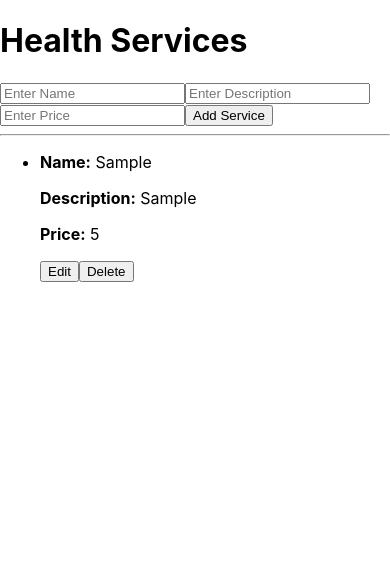
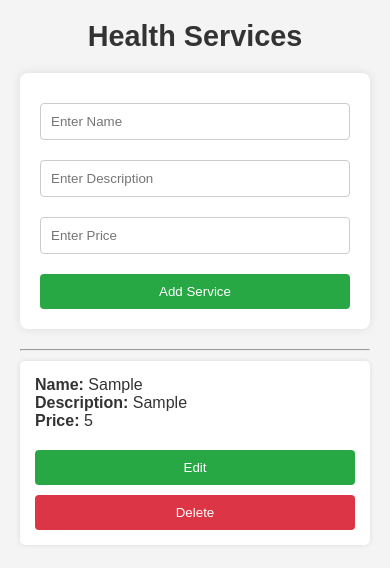
Before and after one commit to Shaheryar0054/health-services, a React (Create React App) app: page / in a window 390 px wide. Both pictures are taken after typing "Sample", "Sample", "5" into the empty fields and a click on the button "Add Service". Shown: the top 568 px of the page. Built offline with nearby package versions, Linux system fonts and the light colour scheme.

Commit message:
Added some styling using css

```diff
--- a/src/App.css
+++ b/src/App.css
@@ -1,38 +1,117 @@
-.App {
-  text-align: center;
+* {
+  box-sizing: border-box;
+  margin: 0;
+  padding: 0;
 }
 
-.App-logo {
-  height: 40vmin;
-  pointer-events: none;
+body {
+  font-family: Arial, sans-serif;
+  background-color: #f4f4f4;
+  color: #333;
+  padding: 20px;
 }
 
-@media (prefers-reduced-motion: no-preference) {
-  .App-logo {
-    animation: App-logo-spin infinite 20s linear;
+h1 {
+  text-align: center;
+  margin-bottom: 20px;
+}
+
+form {
+  display: flex;
+  flex-direction: column;
+  max-width: 400px;
+  margin: auto;
+  background: #fff;
+  padding: 20px;
+  border-radius: 8px;
+  box-shadow: 0 0 10px rgba(0, 0, 0, 0.1);
+}
+
+input {
+  padding: 10px;
+  margin: 10px 0;
+  border: 1px solid #ccc;
+  border-radius: 4px;
+}
+
+button {
+  padding: 10px;
+  background: #28a745;
+  color: #fff;
+  border: none;
+  border-radius: 4px;
+  cursor: pointer;
+}
+
+button:hover {
+  background: #218838;
+}
+
+.error {
+  color: red;
+  text-align: center;
+  margin: 10px 0;
+}
+
+ul {
+  list-style-type: none;
+  padding: 0;
+}
+
+li {
+  background: #fff;
+  margin: 10px 0;
+  padding: 15px 50px;
+  border-radius: 5px;
+  box-shadow: 0 0 5px rgba(0, 0, 0, 0.1);
+  display: flex;
+  justify-content: space-between;
+  align-items: center;
+}
+
+li div {
+  flex-grow: 1;
+}
+
+@media (max-width: 600px) {
+  form {
+    width: 100%;
+  }
+
+  button {
+    margin-top: 10px;
+    width: 100%;
   }
 }
 
-.App-header {
-  background-color: #282c34;
-  min-height: 100vh;
-  display: flex;
-  flex-direction: column;
-  align-items: center;
-  justify-content: center;
-  font-size: calc(10px + 2vmin);
-  color: white;
+@media (max-width: 768px) {
+  h1 {
+    font-size: 1.8rem;
+  }
+
+  li {
+    flex-direction: column;
+    align-items: flex-start;
+    padding: 15px;
+  }
+
+  li div {
+    margin-bottom: 10px;
+  }
 }
 
-.App-link {
-  color: #61dafb;
+button.edite-btn {
+  margin-right: 10px; /* Add space between the buttons */
 }
 
-@keyframes App-logo-spin {
-  from {
-    transform: rotate(0deg);
-  }
-  to {
-    transform: rotate(360deg);
-  }
+button.delete-btn {
+  background-color: #dc3545; /* Red color for the delete button */
 }
+
+button.delete-btn:hover {
+  background-color: #c82333; /* Darker red on hover */
+}
+
+hr {
+  margin-top: 20px;
+}
--- a/src/components/Healthservices.js
+++ b/src/components/Healthservices.js
@@ -81,8 +81,8 @@ function Healthservices() {
             <p><strong>Description:</strong> {task.desc}</p>
             <p><strong>Price:</strong> {task.price}</p>
           </div>
-          <button onClick={() => editHandler(index)}>Edit</button>
-          <button onClick={() => deleteHandler(index)}>Delete</button>
+          <button className='edite-btn' onClick={() => editHandler(index)}>Edit</button>
+          <button className='delete-btn' onClick={() => deleteHandler(index)}>Delete</button>
         </li>
       );
     });
```
